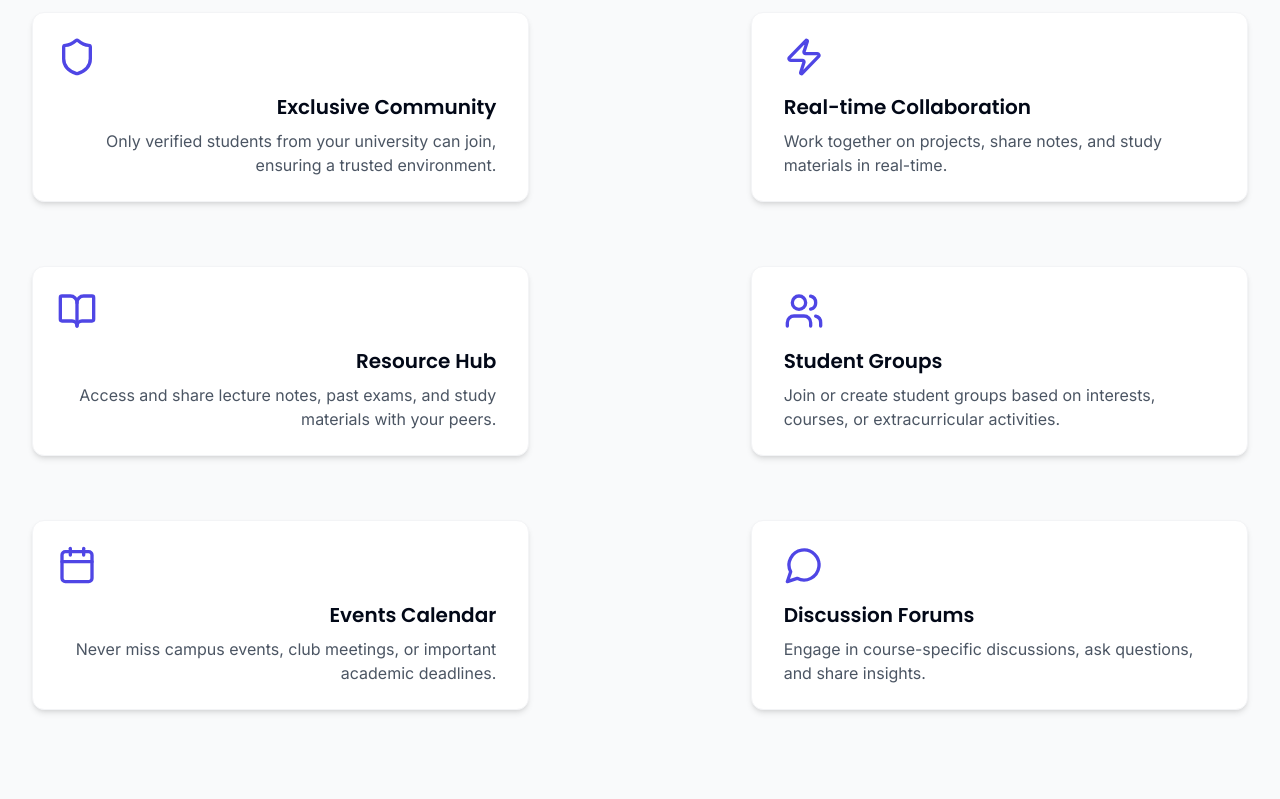
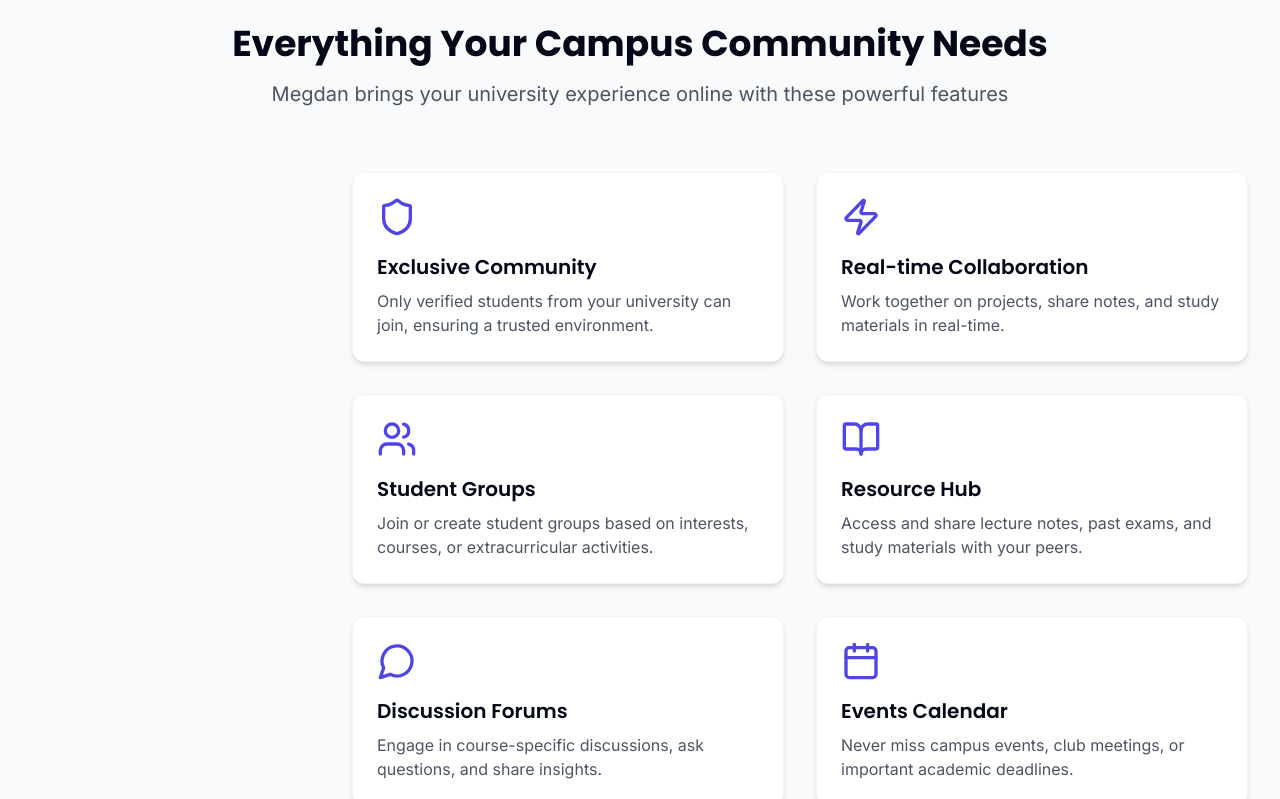
Before and after one commit to KaloyanRizov28/megdan-campus-connect, a React (Vite) app: page / in a window 1280 px wide. Shown: the part 1640-2439 px from the top of the page. Built offline with nearby package versions, Linux system fonts and the light colour scheme.

Commit message:
Reverted to edit edt-f7b22887-5941-49d6-a869-36e0984e6f8b: "Refactor: Improve HeroSection phone animation
Improve the phone animation in HeroSection to smoothly move along the right path and make space for it when scrolling down. Also, adjust the FeaturesSection to pop up beside the phone."

```diff
--- a/src/components/FeaturesSection.tsx
+++ b/src/components/FeaturesSection.tsx
@@ -3,43 +3,30 @@ import { Shield, Zap, Users, BookOpen, MessageCircle, Calendar } from "lucide-re
 import { useEffect, useState } from "react";
 import { motion } from "framer-motion";
 
-const FeatureCard = ({ icon, title, description, delay, isLeft }: {
+const FeatureCard = ({ icon, title, description, delay }: {
   icon: React.ReactNode,
   title: string,
   description: string,
-  delay: number,
-  isLeft: boolean
+  delay: number
 }) => {
   const [isVisible, setIsVisible] = useState(false);
 
   useEffect(() => {
-    const handleScroll = () => {
-      const scrollPosition = window.scrollY;
-      const windowHeight = window.innerHeight;
-      const element = document.getElementById(`feature-${title.replace(/\s+/g, '-').toLowerCase()}`);
+    const timer = setTimeout(() => {
+      setIsVisible(true);
+    }, delay);
 
-      if (element) {
-        const elementPosition = element.getBoundingClientRect().top + scrollPosition;
-        if (scrollPosition > elementPosition - windowHeight * 0.8) {
-          setIsVisible(true);
-        }
-      }
-    };
-
-    handleScroll(); // Check on initial load
-    window.addEventListener('scroll', handleScroll);
-    return () => window.removeEventListener('scroll', handleScroll);
-  }, [title]);
+    return () => clearTimeout(timer);
+  }, [delay]);
 
   return (
     <motion.div
-      id={`feature-${title.replace(/\s+/g, '-').toLowerCase()}`}
-      className={`feature-card ${isLeft ? 'text-right pr-8' : 'text-left pl-8'} mb-16`}
-      initial={{ opacity: 0, x: isLeft ? -30 : 30 }}
-      animate={isVisible ? { opacity: 1, x: 0 } : { opacity: 0, x: isLeft ? -30 : 30 }}
-      transition={{ duration: 0.6, delay: delay * 0.1 }}
+      className="feature-card"
+      initial={{ opacity: 0, y: 20 }}
+      animate={isVisible ? { opacity: 1, y: 0 } : { opacity: 0, y: 20 }}
+      transition={{ duration: 0.5 }}
     >
-      <div className={`mb-4 text-megdan-primary ${isLeft ? 'ml-auto' : 'mr-auto'}`}>{icon}</div>
+      <div className="mb-4 text-megdan-primary">{icon}</div>
       <h3 className="text-xl font-heading font-semibold mb-2">{title}</h3>
       <p className="text-gray-600">{description}</p>
     </motion.div>
@@ -47,25 +34,12 @@ const FeatureCard = ({ icon, title, description, delay, isLeft }: {
 };
 
 const FeaturesSection = () => {
-  const leftFeatures = [
+  const features = [
     {
       icon: <Shield className="h-10 w-10" />,
       title: "Exclusive Community",
       description: "Only verified students from your university can join, ensuring a trusted environment."
     },
-    {
-      icon: <BookOpen className="h-10 w-10" />,
-      title: "Resource Hub",
-      description: "Access and share lecture notes, past exams, and study materials with your peers."
-    },
-    {
-      icon: <Calendar className="h-10 w-10" />,
-      title: "Events Calendar",
-      description: "Never miss campus events, club meetings, or important academic deadlines."
-    }
-  ];
-
-  const rightFeatures = [
     {
       icon: <Zap className="h-10 w-10" />,
       title: "Real-time Collaboration",
@@ -77,14 +51,24 @@ const FeaturesSection = () => {
       description: "Join or create student groups based on interests, courses, or extracurricular activities."
     },
     {
+      icon: <BookOpen className="h-10 w-10" />,
+      title: "Resource Hub",
+      description: "Access and share lecture notes, past exams, and study materials with your peers."
+    },
+    {
       icon: <MessageCircle className="h-10 w-10" />,
       title: "Discussion Forums",
       description: "Engage in course-specific discussions, ask questions, and share insights."
+    },
+    {
+      icon: <Calendar className="h-10 w-10" />,
+      title: "Events Calendar",
+      description: "Never miss campus events, club meetings, or important academic deadlines."
     }
   ];
 
   return (
-    <section id="features" className="pt-16 pb-32 bg-gray-50">
+    <section id="features" className="py-16 bg-gray-50">
       <div className="max-w-7xl mx-auto px-4 sm:px-6 lg:px-8">
         <div className="text-center mb-16">
           <h2 className="text-3xl md:text-4xl font-heading font-bold mb-4">
@@ -95,39 +79,16 @@ const FeaturesSection = () => {
           </p>
         </div>
 
-        <div className="grid grid-cols-12 gap-4">
-          {/* Left column - features */}
-          <div className="col-span-12 md:col-span-5">
-            {leftFeatures.map((feature, index) => (
+        <div className="grid grid-cols-1 md:grid-cols-2 gap-8 md:pl-0 lg:pl-72 xl:pl-80 relative">
+          {features.map((feature, index) => (
             <FeatureCard
               key={index}
               icon={feature.icon}
               title={feature.title}
               description={feature.description}
-                delay={index}
-                isLeft={true}
+              delay={index * 200}
             />
           ))}
-          </div>
-
-          {/* Middle column - empty space for phone */}
-          <div className="col-span-12 md:col-span-2">
-            {/* This space is intentionally left empty to accommodate the fixed phone from HeroSection */}
-          </div>
-
-          {/* Right column - features */}
-          <div className="col-span-12 md:col-span-5">
-            {rightFeatures.map((feature, index) => (
-              <FeatureCard
-                key={index}
-                icon={feature.icon}
-                title={feature.title}
-                description={feature.description}
-                delay={index}
-                isLeft={false}
-              />
-            ))}
-          </div>
         </div>
       </div>
     </section>
--- a/src/components/HeroSection.tsx
+++ b/src/components/HeroSection.tsx
@@ -25,17 +25,16 @@ const HeroSection = () => {
   const secondLineVisible = scrollY >= vh * 0.6;
   const thirdLineVisible = scrollY >= vh * 0.8;
 
-  // Phone transition calculations
-  const phoneScrollY = Math.min((scrollY - vh * 0.2) * 0.2, vh * 0.3);
-  const moveToRight = Math.min((scrollY - vh * 0.8) / (vh * 0.2), 1);
+  // Calculate phone position based on scroll, but only start moving after all bullet points appear
+  const phoneScrollY = thirdLineVisible ? Math.min((scrollY - vh * 0.8) * 0.6, vh) : 0;
 
-  // Phone dock position - smoother transition to fixed position
-  const shouldDock = scrollY > vh * 1.2;
+  // Calculate horizontal position to move phone to right side after all bullet points appear
+  const moveToRight = thirdLineVisible ? Math.min((scrollY - vh * 0.8) / (vh * 0.2), 1) : 0;
 
   return (
     <section
       ref={sectionRef}
-      className="min-h-[180vh] relative bg-white"
+      className="min-h-[200vh] relative bg-white"
     >
       <div className="sticky top-0 h-screen flex flex-col items-center justify-center px-4">
         {/* Main title - fades out as user scrolls */}
@@ -43,8 +42,7 @@ const HeroSection = () => {
           className="text-6xl md:text-8xl font-bold text-center"
           style={{
             opacity: titleVisible ? 1 - (scrollY / (vh * 0.3)) : 0,
-            filter: `blur(${scrollY / vh * 5}px)`,
-            transition: 'all 0.5s ease-out'
+            filter: `blur(${scrollY / vh * 5}px)`
           }}
         >
           Megdan
@@ -53,16 +51,14 @@ const HeroSection = () => {
         {/* Phone with iframe */}
         <div className="w-full max-w-6xl mx-auto flex flex-col md:flex-row items-center justify-between mt-8">
           {/* Content that appears as user scrolls - on the left */}
-          <div className="max-w-md space-y-12 text-left transition-all duration-500" style={{
-            width: thirdLineVisible ? '50%' : '100%',
-            opacity: shouldDock ? 1 - ((scrollY - vh * 1.2) / (vh * 0.3)) : 1
+          <div className={`max-w-md space-y-12 text-left transition-all duration-300`} style={{
+            width: thirdLineVisible ? '50%' : '100%'
           }}>
             <motion.p
               className="text-2xl md:text-3xl"
               style={{
                 opacity: firstLineVisible ? Math.min((scrollY - vh * 0.4) / (vh * 0.1), 1) : 0,
-                transform: `translateX(${firstLineVisible ? 0 : -20}px)`,
-                transition: 'all 0.5s ease-out'
+                transform: `translateX(${firstLineVisible ? 0 : -20}px)`
               }}
             >
               Connect with your university
@@ -72,8 +68,7 @@ const HeroSection = () => {
               className="text-2xl md:text-3xl"
               style={{
                 opacity: secondLineVisible ? Math.min((scrollY - vh * 0.6) / (vh * 0.1), 1) : 0,
-                transform: `translateX(${secondLineVisible ? 0 : -20}px)`,
-                transition: 'all 0.5s ease-out'
+                transform: `translateX(${secondLineVisible ? 0 : -20}px)`
               }}
             >
               Build your network
@@ -83,31 +78,27 @@ const HeroSection = () => {
               className="text-2xl md:text-3xl"
               style={{
                 opacity: thirdLineVisible ? Math.min((scrollY - vh * 0.8) / (vh * 0.1), 1) : 0,
-                transform: `translateX(${thirdLineVisible ? 0 : -20}px)`,
-                transition: 'all 0.5s ease-out'
+                transform: `translateX(${thirdLineVisible ? 0 : -20}px)`
               }}
             >
               Shape your future
             </motion.p>
           </div>
 
-          {/* Phone container - moves with smooth transitions */}
+          {/* Phone container - moves down with scroll and transitions to right position */}
           <motion.div
-            className="relative mt-12 md:mt-0 transition-all"
+            className="relative mt-12 md:mt-0 transition-all duration-500"
             style={{
               opacity: phoneVisible ? Math.min((scrollY - vh * 0.2) / (vh * 0.2), 1) : 0,
               transform: `
-                translateX(${phoneVisible ? (moveToRight * 50) : 0}px)
+                translateX(${phoneVisible ? (moveToRight ? 'calc(50% - 150px)' : '0') : '50px'})
                 translateY(${phoneScrollY}px)
                 rotate(${5 - (moveToRight * 5)}deg)
               `,
-              position: shouldDock ? 'fixed' : 'relative',
-              top: shouldDock ? '50%' : 'auto',
-              right: shouldDock ? '50%' : 'auto',
-              marginRight: shouldDock ? '-150px' : '0',
-              marginTop: shouldDock ? '-300px' : '0',
-              zIndex: 10,
-              transition: 'all 0.8s cubic-bezier(0.22, 1, 0.36, 1)'
+              position: thirdLineVisible && scrollY > vh * 1.2 ? 'fixed' : 'relative',
+              top: thirdLineVisible && scrollY > vh * 1.2 ? '20%' : 'auto',
+              right: thirdLineVisible && scrollY > vh * 1.2 ? '5%' : 'auto',
+              zIndex: 10
             }}
           >
             <div className="w-[300px] h-[600px] bg-black rounded-[40px] p-3 shadow-xl">
--- a/src/pages/Index.tsx
+++ b/src/pages/Index.tsx
@@ -9,7 +9,7 @@ import Footer from "@/components/Footer";
 
 const Index = () => {
   return (
-    <div className="min-h-screen relative overflow-x-hidden">
+    <div className="min-h-screen relative">
       <Navbar />
       <main>
         <HeroSection />
```
Lines whose indentation alone changed are shown as unchanged.
